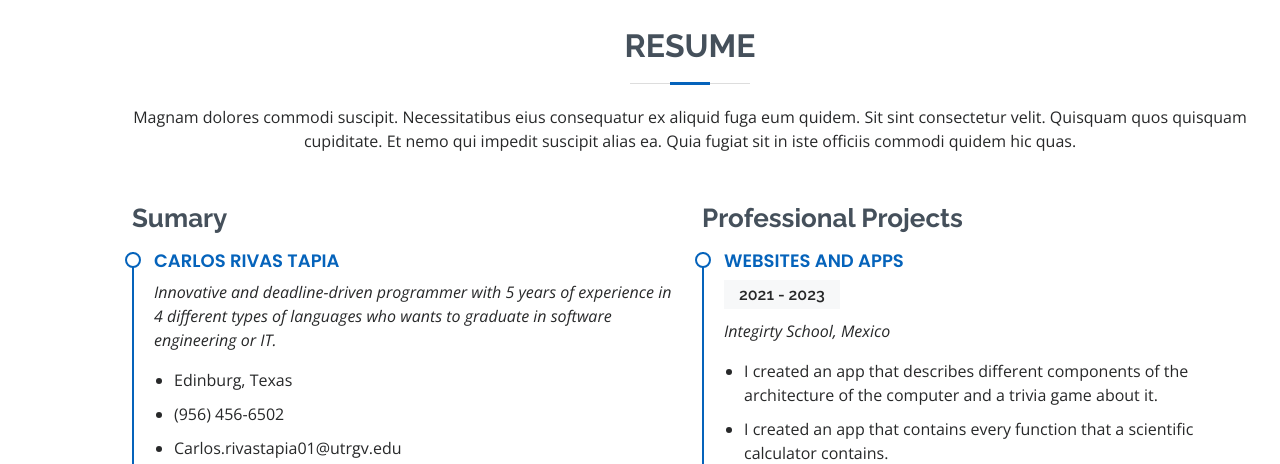
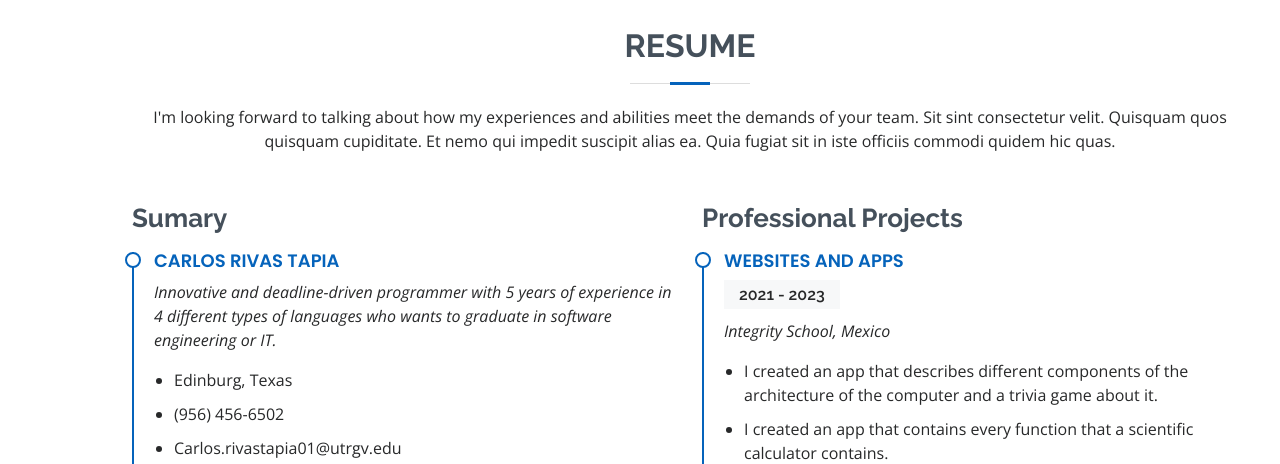
Before and after one commit to Carlos141205/-1101-final-project-, a Flask app: page / in a window 1280 px wide. Shown: the part 2329-2793 px from the top of the page. Run offline with Flask 3, Linux system fonts and the light colour scheme; some libraries are stand-ins or nearby versions.

Commit message:
modified:   templates/index.html

```diff
--- a/templates/index.html
+++ b/templates/index.html
@@ -236,7 +236,7 @@
 
         <div class="section-title">
           <h2>Resume</h2>
-          <p>Magnam dolores commodi suscipit. Necessitatibus eius consequatur ex aliquid fuga eum quidem. Sit sint consectetur velit. Quisquam quos quisquam cupiditate. Et nemo qui impedit suscipit alias ea. Quia fugiat sit in iste officiis commodi quidem hic quas.</p>
+          <p>I'm looking forward to talking about how my experiences and abilities meet the demands of your team. Sit sint consectetur velit. Quisquam quos quisquam cupiditate. Et nemo qui impedit suscipit alias ea. Quia fugiat sit in iste officiis commodi quidem hic quas.</p>
         </div>
 
         <div class="row">
@@ -271,7 +271,7 @@
             <div class="resume-item">
               <h4>Websites and Apps</h4>
               <h5>2021 - 2023</h5>
-              <p><em>Integirty School, Mexico</em></p>
+              <p><em>Integrity School, Mexico</em></p>
               <ul>
                 <li>I created an app that describes different components of the architecture of the computer and a trivia game about it.</li>
                 <li>I created an app that contains every function that a scientific calculator contains. </li>
```
